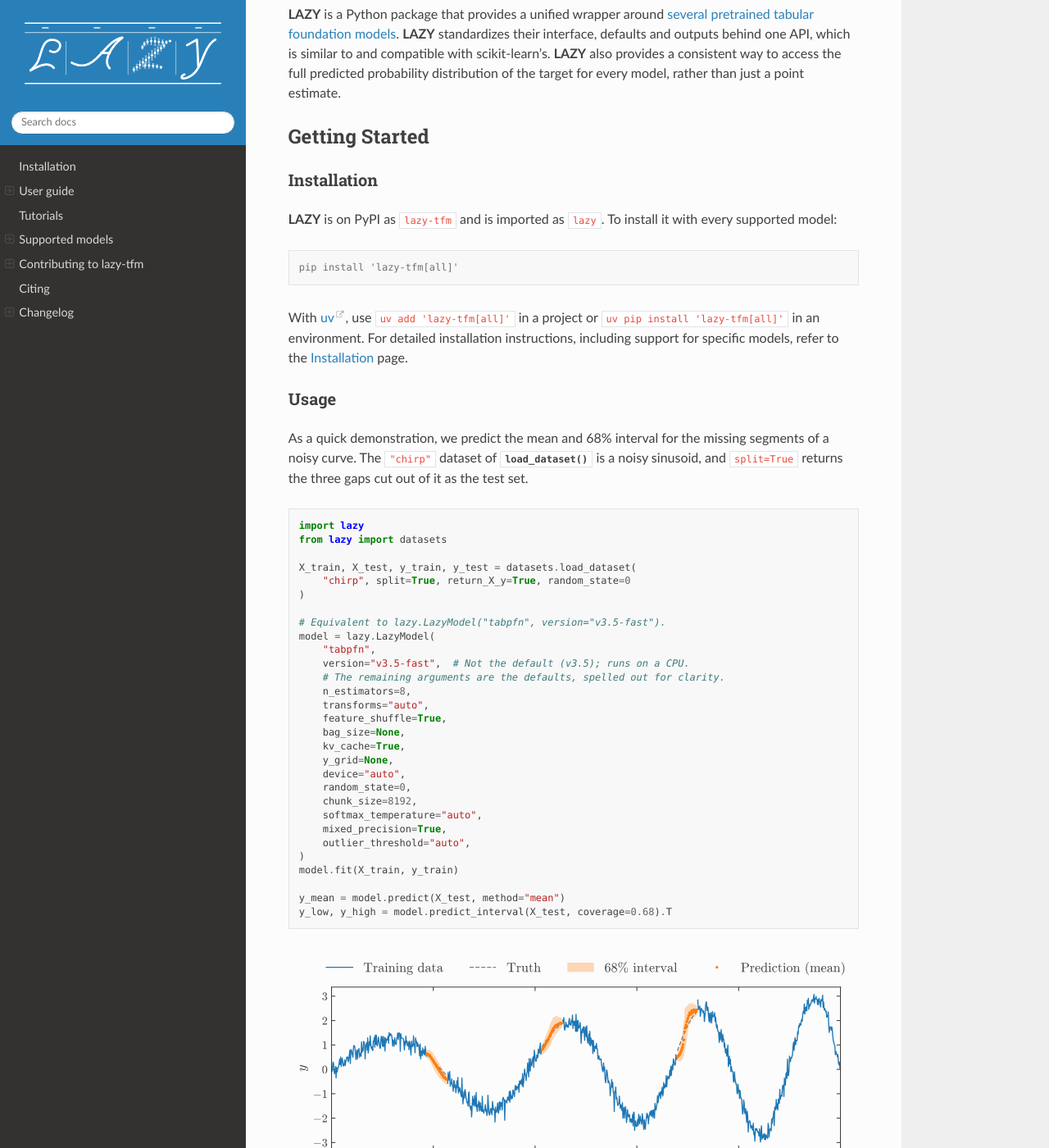
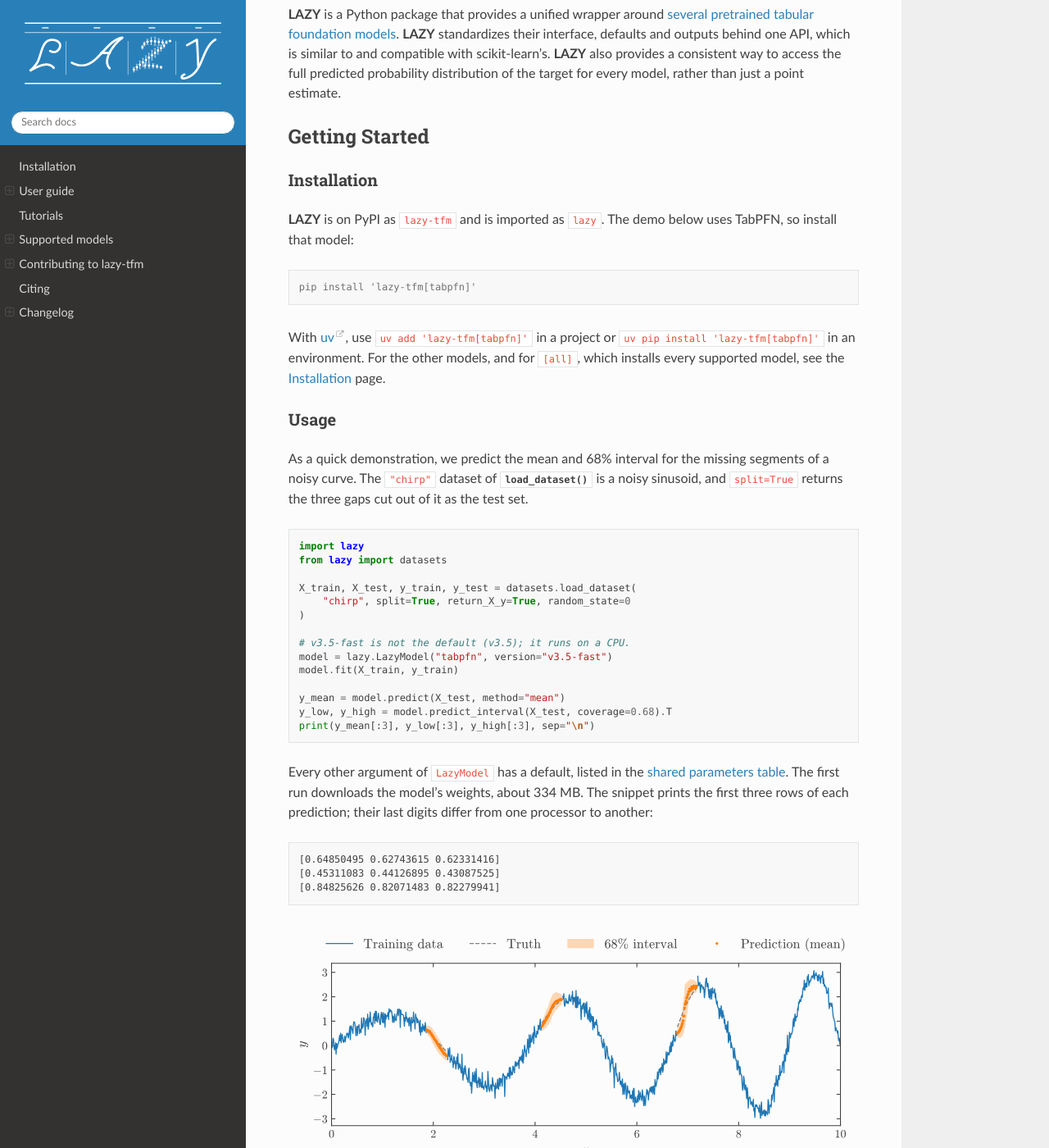
Before and after one commit to biprateep/lazy-tfm, a Sphinx documentation site: the page built from docs/index.md, in a window 1280 px wide and 1400 px high, scrolled down 278 px. Shown: the whole window at 82% size. Built offline with Sphinx 7.4.7 and the Read the Docs theme 3.1.0, drawn with Linux system fonts in a browser that asks for light colours; pages that are not in the unit, such as notebooks, are missing from menus; some of the changed text lies outside the part shown.

Commit message:
Make the landing-page quick start minimal and show its output
The quick start passed 14 arguments, 12 of them defaults, printed
nothing, installed every backend, and was kept by hand a second time in
the figure script. It is now one file of eight working lines that the
page includes and make_figures.py runs, with its printed output, the
download size and links to the next pages.

Co-Authored-By: Claude Opus 5.5 <noreply@anthropic.com>
Claude-Session: https://claude.ai/code/session_01JkqiRk7T18G6RWangKXyJ7

````diff
--- a/docs/figures/make_figures.py
+++ b/docs/figures/make_figures.py
@@ -12,13 +12,14 @@
 #
 # Every figure in the documentation that shows a model's output is made here,
 # so each one can be remade from the code that the page shows. The model is
-# TabPFN-3.5-fast at LAZY's defaults, which runs on a CPU in seconds at these
-# sizes. Running the script rewrites every SVG in `docs/figures/figs/`:
+# TabPFN-3.5-fast at LAZY's defaults, which runs on a CPU. Running the
+# script rewrites every SVG in `docs/figures/figs/`:
 #
 #     python docs/figures/make_figures.py
 
 # %%
 import pathlib
+import runpy
 
 import matplotlib as mpl
 
@@ -86,30 +87,14 @@ plt.rcParams.update(RC_PARAMS)
 # chunks cut out, and TabPFN-3.5-fast's mean and 68% interval in the gaps.
 
 # %%
-X_train, X_test, y_train, y_test = datasets.load_dataset(
-    "chirp", split=True, return_X_y=True, random_state=0
+# The landing page includes this file, so the model code exists once.
+demo = runpy.run_path(
+    str(pathlib.Path(__file__).resolve().parents[1] / "snippets/quickstart.py")
 )
-
-model = lazy.LazyModel(
-    "tabpfn",
-    version="v3.5-fast",
-    n_estimators=8,
-    transforms="auto",
-    feature_shuffle=True,
-    bag_size=None,
-    kv_cache=True,
-    y_grid=None,
-    device="auto",
-    random_state=0,
-    chunk_size=8192,
-    softmax_temperature="auto",
-    mixed_precision=True,
-    outlier_threshold="auto",
+X_train, X_test, y_train, y_test = (
+    demo[name] for name in ("X_train", "X_test", "y_train", "y_test")
 )
-model.fit(X_train, y_train)
-
-y_mean = model.predict(X_test, method="mean")
-y_low, y_high = model.predict_interval(X_test, coverage=0.68).T
+y_mean, y_low, y_high = (demo[name] for name in ("y_mean", "y_low", "y_high"))
 
 
 # %%
--- a/docs/index.md
+++ b/docs/index.md
@@ -13,15 +13,17 @@ which is similar to and compatible with scikit-learn's. **LAZY** also provides a
 
 ### Installation
 
-**LAZY** is on PyPI as `lazy-tfm` and is imported as `lazy`. To install it with every supported model:
+**LAZY** is on PyPI as `lazy-tfm` and is imported as `lazy`. The demo below
+uses TabPFN, so install that model:
 
 ```console
-pip install 'lazy-tfm[all]'
+pip install 'lazy-tfm[tabpfn]'
 ```
 
-With [uv](https://docs.astral.sh/uv/), use `uv add 'lazy-tfm[all]'` in a
-project or `uv pip install 'lazy-tfm[all]'` in an environment. For detailed
-installation instructions, including support for specific models, refer to the {doc}`installation` page.
+With [uv](https://docs.astral.sh/uv/), use `uv add 'lazy-tfm[tabpfn]'` in a
+project or `uv pip install 'lazy-tfm[tabpfn]'` in an environment. For the other
+models, and for `[all]`, which installs every supported model, see the
+{doc}`installation` page.
 
 ### Usage
 
@@ -29,42 +31,33 @@ As a quick demonstration, we predict the mean
 and 68% interval for the missing segments of a noisy curve. The `"chirp"` dataset of {func}`~lazy.datasets.load_dataset` is a noisy sinusoid, and
 `split=True` returns the three gaps cut out of it as the test set.
 
-```python
-import lazy
-from lazy import datasets
+```{literalinclude} snippets/quickstart.py
+:language: python
+:start-at: import lazy
+```
 
-X_train, X_test, y_train, y_test = datasets.load_dataset(
-    "chirp", split=True, return_X_y=True, random_state=0
-)
+Every other argument of `LazyModel` has a default, listed in the
+[shared parameters table](guide/interface.md#shared-parameters-and-defaults).
+The first run downloads the model's weights, about 334 MB. The snippet prints
+the first three rows of each prediction; their last digits differ from one
+processor to another:
 
-# Equivalent to lazy.LazyModel("tabpfn", version="v3.5-fast").
-model = lazy.LazyModel(
-    "tabpfn",
-    version="v3.5-fast",  # Not the default (v3.5); runs on a CPU.
-    # The remaining arguments are the defaults, spelled out for clarity.
-    n_estimators=8,
-    transforms="auto",
-    feature_shuffle=True,
-    bag_size=None,
-    kv_cache=True,
-    y_grid=None,
-    device="auto",
-    random_state=0,
-    chunk_size=8192,
-    softmax_temperature="auto",
-    mixed_precision=True,
-    outlier_threshold="auto",
-)
-model.fit(X_train, y_train)
-
-y_mean = model.predict(X_test, method="mean")
-y_low, y_high = model.predict_interval(X_test, coverage=0.68).T
+```text
+[0.64850495 0.62743615 0.62331416]
+[0.45311083 0.44126895 0.43087525]
+[0.84825626 0.82071483 0.82279941]
 ```
 
 ```{figure} figures/figs/chirp_demo.svg
 :alt: A noisy chirp with three gaps, filled by TabPFN-3.5-fast's mean and 68% interval.
 :width: 100%
 ```
+
+### Next
+
+- {doc}`guide/index`: how the models work and how to choose one.
+- {doc}`tutorials/index`: worked examples.
+- {doc}`models/index`: each model's checkpoints, limits and parameters.
 
 <!-- The sidebar. :titlesonly: keeps a page's own sections out of it, so
 Installation and Citing show no sub-list, and Contributing lists only the
--- /dev/null
+++ b/docs/snippets/quickstart.py
@@ -0,0 +1,16 @@
+"""The landing page's quick start; make_figures.py runs it for the figure."""
+
+import lazy
+from lazy import datasets
+
+X_train, X_test, y_train, y_test = datasets.load_dataset(
+    "chirp", split=True, return_X_y=True, random_state=0
+)
+
+# v3.5-fast is not the default (v3.5); it runs on a CPU.
+model = lazy.LazyModel("tabpfn", version="v3.5-fast")
+model.fit(X_train, y_train)
+
+y_mean = model.predict(X_test, method="mean")
+y_low, y_high = model.predict_interval(X_test, coverage=0.68).T
+print(y_mean[:3], y_low[:3], y_high[:3], sep="\n")
````
